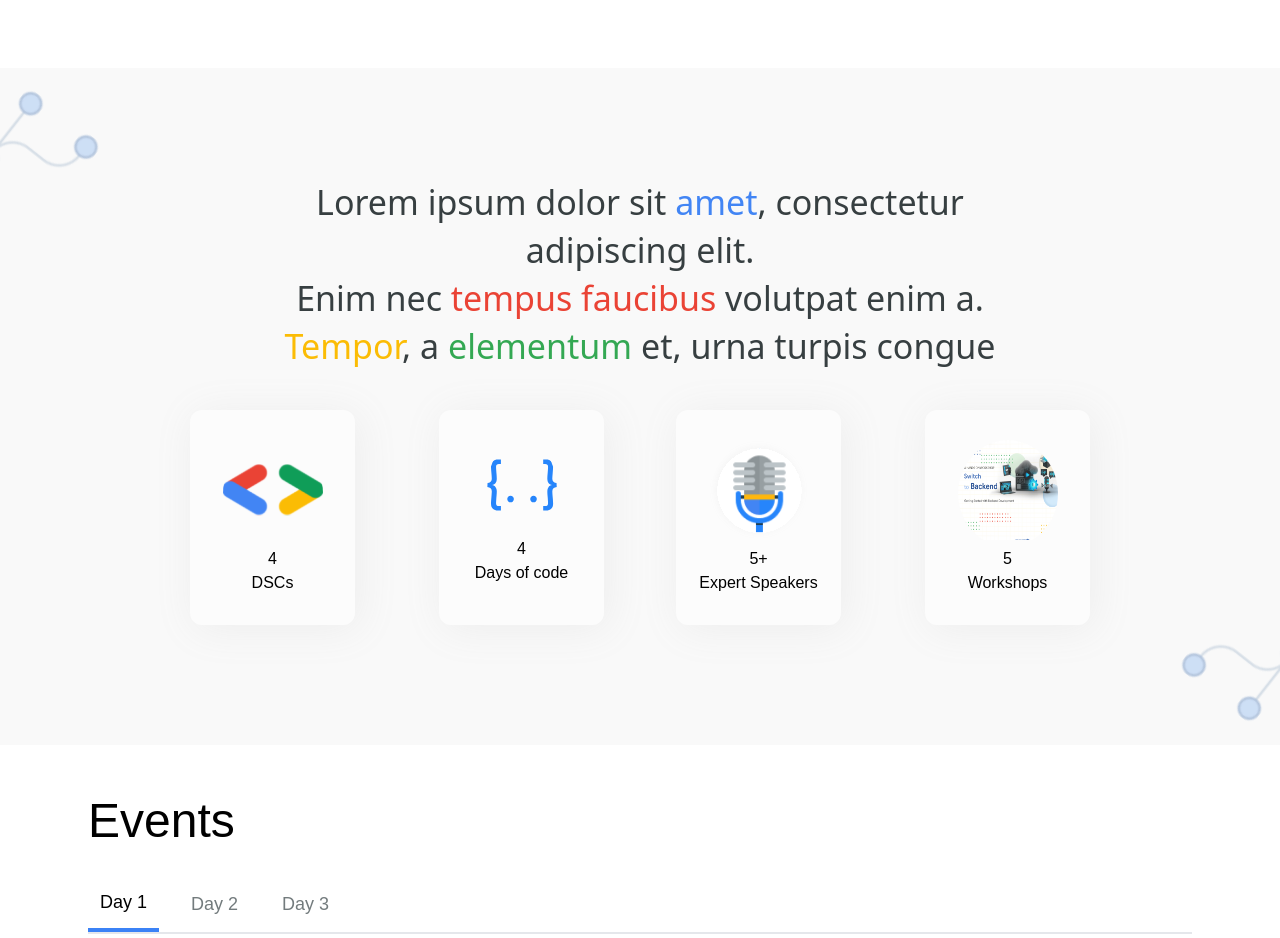
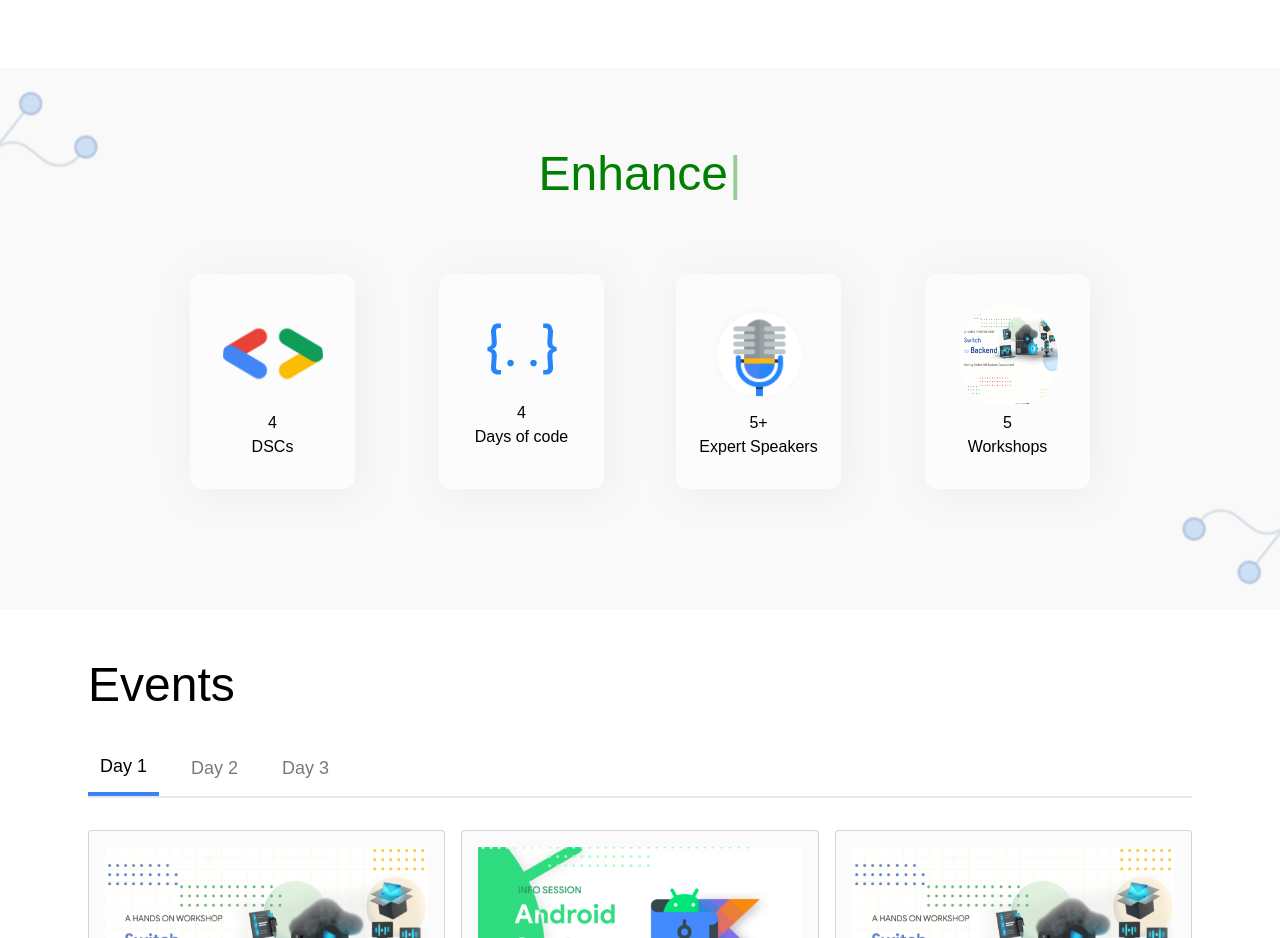
Before and after one commit to NikitaRoy22/gdsc-explore, a Next.js app: page / in a window 1280 px wide. Shown: the part 980-1918 px from the top of the page. Built offline with nearby package versions, Linux system fonts and the light colour scheme.

Commit message:
added partially completed text animation

```diff
--- /dev/null
+++ b/components/AnimationText.js
@@ -0,0 +1,17 @@
+import React from "react";
+import Typewriter from 'typewriter-effect';
+
+
+export default function TypingEffect() {
+return (
+	<div className="text-[3rem] text-[green] mb-[4rem]">
+	<Typewriter
+        options={{
+            strings: ['Explore', 'Enhance', 'Execute', 'Excel'],
+            autoStart: true,
+            loop: true,
+        }}
+	/>
+	</div>
+);
+}
--- a/components/LowerHeader.js
+++ b/components/LowerHeader.js
@@ -4,6 +4,7 @@ import Fork from '../public/fork.svg'
 import Icon2 from '../public/icon2.svg'
 import mic from '../public/Ellipse.svg'
 import eve from '../public/images/cardImg1.png'
+import AnimationText from '../components/AnimationText'
 
 export default function LowerHeader(){
     return (
@@ -18,13 +19,8 @@ export default function LowerHeader(){
 
 
         <div className="flex justify-center">
-            <div className="h-auto w-[53.875rem] text-center font-sans text-[1.75rem] font-light p-10 text-[#373F41] md:h-auto md:w-[53.875rem] md:text-center md:font-sans md:text-[2.125rem] md:font-light md:text-[#373F41] md:leading-[3rem]">
-            Lorem ipsum dolor sit <span className="text-[#4285F4]">amet</span>,
-            consectetur adipiscing elit. <br /> Enim nec{" "}
-            <span className="text-[#EA4335]">tempus faucibus</span> volutpat enim
-            a. <span className="text-[#FBBC05]">Tempor</span>, a{" "}
-            <span className="text-[#34A853]">elementum</span> et, urna turpis
-            congue
+            <div className="">
+                <AnimationText/>
             </div>
         </div>
 
--- a/components/Navbar.js
+++ b/components/Navbar.js
@@ -3,6 +3,7 @@ import { useState } from 'react'
 import Image from 'next/image'
 import Lottie from "react-lottie";
 import animationData from "../public/lottie/explore-anime.json";
+
 
 export default function Navbar({toggleSidebar}){
     const [toggle, setToggle] =useState(false);
--- a/package.json
+++ b/package.json
@@ -12,7 +12,9 @@
     "react": "17.0.2",
     "react-dom": "17.0.2",
     "react-icons": "^4.3.1",
-    "react-lottie": "^1.2.3"
+    "react-lottie": "^1.2.3",
+    "typed.js": "^2.0.12",
+    "typewriter-effect": "^2.18.2"
   },
   "devDependencies": {
     "autoprefixer": "^10.4.1",
```
Also changed, not shown: 1 other file (tests, documents, lock files or other folders).
